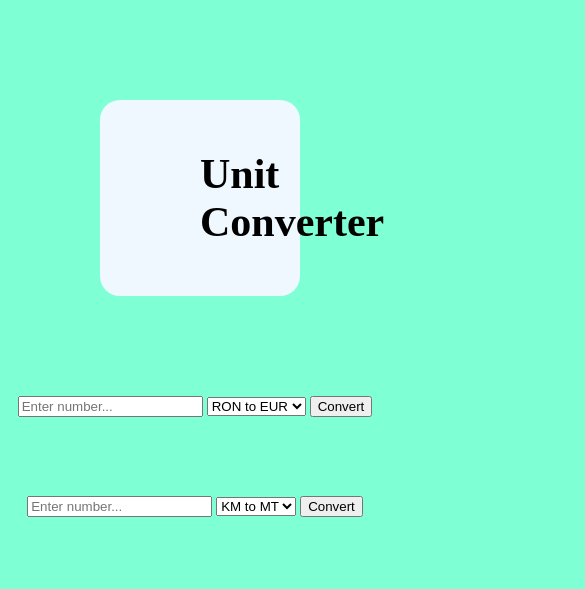
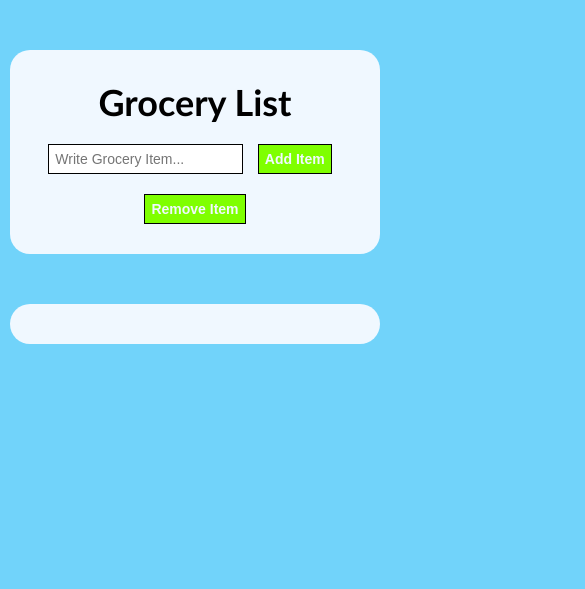
Before and after one commit to CosmyJS/Front-End-Projects, a plain HTML site: page index.html in a window 390 px wide. Shown: the top 589 px of the page, 585 px wide, since content can reach past the window. Drawn offline with Linux system fonts and the light colour scheme.

Commit message:
Grocery List
Grocery List Project

```diff
--- a/index.html
+++ b/index.html
@@ -3,40 +3,29 @@
 <head>
     <meta charset="UTF-8">
     <meta name="viewport" content="width=device-width, initial-scale=1.0">
-    <title>Unit Converter</title>
+    <title>Grocey List</title>
     <link rel="stylesheet" href="styles.css">
 </head>
 <body>
-    <h1>Unit Converter</h1>
-    <div>
-    <input id="inp" type="text" placeholder="Enter number...">
-    <select id="conv" name="covnverter" >
-        <option value="roneur" selected>RON to EUR</option>
-        <option value="eurron">EUR to RON</option>
-        <option value="ronusd">RON to USD</option>
-        <option value="usdron">USD to RON</option>
-    </select>
-    <button onclick="func1()">Convert</button>
-    <p>Result:
-    <input id="result" type="text">
-</p>
-</div>
-<div>
-    <input id="inp1" type="text" placeholder="Enter number...">
-    <select id="conv1" name="covnverter">
-        <option value="kmmeters" selected>KM to MT</option>
-        <option value="meterskm">MT to KM</option>
-        <option value="kmmiles">KM to ML</option>
-        <option value="mileskm">ML to KM</option>
-        <option value="metersfeet">MT to FT</option>
-        <option value="feetmeters">FT to MT</option>
-        <option value="metersinch">MT to IN</option>
-        <option value="inchmeters">IN to MT</option>
-    </select>
-    <button onclick="func2()">Convert</button>
-    <p>Result:
-    <input id="result1" type="text">
-</div>
+    <div class="section1">
+        <h1>Grocery List</h1>
+        <input id="inp" placeholder="Write Grocery Item...">
+        <button class="bt" onclick="func1()">Add Item</button>
+        <button class="bt1" onclick="func2()">Remove Item</button>
+
+
+    </div>
+
+    <div class="section2">
+        <table id="mytable" style="width: 100%;">
+
+
+
+        </table>
+    </div>
+
+
+
     <script src="scripts.js"></script>
 </body>
 </html>
--- a/scripts.js
+++ b/scripts.js
@@ -1,54 +1,76 @@
+// function func1() {
+//   const el = document.getElementsByClassName("nr");
+//   input = document.getElementById("inp");
+//   for (let i = 0; i < el.length; i++) {
+//     el[i].innerHTML = i + 1 + "." + input.value;
+//   }
+// }
+
+// function func1() {
+//   const table = document.getElementById("mytable");
+//   //const rmvButton = createElement("button");
+//   //el1 = document.getElementsByClassName("nr");
+//   const input = document.getElementById("inp");
+//   const newRow = table.insertRow(0);
+//   const newCell = newRow.insertCell(0);
+//   //   rmvButton.classList.add();
+//   //newCell.appendChild(rmvButton);
+//   newCell.innerHTML = input.value;
+// }
+
 function func1() {
-  const input = document.getElementById("inp").value;
-  const converter = document.getElementById("conv");
-  const result = document.getElementById("result");
-  const ronEur = input / 4.95;
-  const eurRon = input * 4.95;
-  const ronUsd = input / 4.45;
-  const usdRon = input * 4.45;
+  const input = document.getElementById("inp");
+  const btn = document.createElement("button");
+  const btn1 = document.createElement("button");
+  const item = document.createElement("td");
+  const tr = document.createElement("tr");
+  const tbl = document.getElementById("mytable");
+  const node = document.createTextNode("Remove Item");
+  const node1 = document.createTextNode("Check Item");
 
-  if (converter.value === "roneur") {
-    result.value = ronEur;
-  } else if (converter.value === "eurron") {
-    result.value = eurRon;
-  } else if (converter.value === "ronusd") {
-    result.value = ronUsd;
-  } else if (converter.value === "usdron") {
-    result.value = usdRon;
-  } else {
-    return "No input added";
-  }
+  btn.classList.add("btrmv");
+  btn1.classList.add("btrmv1");
+
+  btn.appendChild(node);
+  btn1.appendChild(node1);
+  tbl.appendChild(tr);
+  tr.appendChild(item);
+  item.append(input.value);
+  item.appendChild(btn);
+  item.appendChild(btn1);
+
+  btn.onclick = function () {
+    // item.classList.toggle("strikeout");
+    tbl.deleteRow(tr.rowIndex);
+  };
+  btn1.onclick = function () {
+    item.classList.toggle("strikeout");
+    // tbl.deleteRow(0);
+  };
+  input.value = "";
 }
-function func2() {
-  const input1 = document.getElementById("inp1").value;
-  const converter1 = document.getElementById("conv1");
-  const result1 = document.getElementById("result1");
-  const kmMt = input1 / 1000;
-  const mtKm = input1 * 1000;
-  const kmMl = input1 / 1.609;
-  const mlKm = input1 * 1.609;
-  const mtFt = input1 * 3.2808;
-  const ftMt = input1 / 3.2808;
-  const mtIn = input1 * 39.37;
-  const inMt = input1 / 39.37;
 
-  if (converter1.value === "kmmeters") {
-    result1.value = kmMt;
-  } else if (converter1.value === "meterskm") {
-    result1.value = mtKm;
-  } else if (converter1.value === "kmmiles") {
-    result1.value = kmMl;
-  } else if (converter1.value === "mileskm") {
-    result1.value = mlKm;
-  } else if (converter1.value === "metersfeet") {
-    result1.value = mtFt;
-  } else if (converter1.value === "feetmeters") {
-    result1.value = ftMt;
-  } else if (converter1.value === "metersinch") {
-    result1.value = mtIn;
-  } else if (converter1.value === "inchmeters") {
-    result1.value = inMt;
-  } else {
-    return "No input added";
-  }
-}
+// function func2() {
+//   const tbl = document.getElementById("mytable");
+//   tbl.deleteRow(0);
+// }
+
+// function deleteItem() {
+//   const btn1 = document.getElementsByClassName("btrmv");
+
+//   btn1.parentElement.remove();
+// }
+// function deleteItem() {
+//   input = document.querySelector("td");
+//   input.classList.add("strikeout");
+// }
+
+// function func1() {
+//   const mytable = document.getElementById("mytable");
+//   const rows = mytable.rows.length;
+//   const r = mytable.insertRows(rows);
+//   const c = r.insertCell(0);
+//   const name = document.createElement("input");
+//   name.type = "text";
+//   c.appendChild(name);
+// }
--- a/styles.css
+++ b/styles.css
@@ -1,20 +1,217 @@
-body, html{
-    background-color: aquamarine;
+/* General Styles */
+body, html {
     text-align: center;
+    height: 100%;
     margin: auto;
+    background-color: rgb(113, 211, 250);
+    font-family: Arial, sans-serif;
+    box-sizing: border-box;
 }
+
+/* Section Styles */
+.section1, .section2 {
+    background-color: aliceblue;
+    margin: 50px auto;
+    padding: 50px 0;
+    border-radius: 20px;
+    width: 80%;
+    max-width: 800px;
+}
+
+/* Heading Styles */
 h1 {
+    font-size: 72px;
+    font-family: 'Gill Sans', 'Gill Sans MT', Calibri, 'Trebuchet MS', sans-serif;
+    margin: 10px 0;
+}
+
+/* Input and Button Styles */
+#inp {
+    font-size: 18px;
+    padding: 10px;
+    border: solid 0.5px black;
+}
+
+.bt, .bt1 {
+    font-size: 18px;
+    font-weight: 700;
+    color: aliceblue;
+    padding: 10px;
+    background-color: chartreuse;
+    border: solid 0.5px black;
+    margin: 10px;
+    cursor: pointer;
+}
+
+/* Button Remove Styles */
+.btrmv, .btrmv1 {
+    padding: 15px;
+    font-size: 16px;
+    float: right;
+    border: none;
+    color: aliceblue;
+    border-radius: 5px;
+    margin-right: 5px;
+}
+
+.btrmv {
+    background-color: tomato;
+}
+
+.btrmv1 {
+    background-color: chartreuse;
+}
+
+/* Table Styles */
+td {
+    border: solid 0.2px rgb(185, 185, 185);
+    padding-top: 50px;
+    text-align: left;
+    font-size: 22px;
+}
+
+.nr {
+    text-align: left;
+}
+
+.strikeout {
+    text-decoration: line-through;
+}
+
+/* Responsive Styles */
+@media (max-width: 768px) {
+    .section1, .section2 {
+        width: 90%;
+        padding: 30px 0;
+    }
+
+    h1 {
+        font-size: 48px;
+    }
+
+    #inp, .bt, .bt1 {
+        font-size: 16px;
+        padding: 8px;
+    }
+
+    .btrmv, .btrmv1 {
+        font-size: 14px;
+        padding: 10px;
+    }
+
+    td {
+        font-size: 20px;
+    }
+}
+
+@media (max-width: 480px) {
+    .section1, .section2 {
+        width: 95%;
+        padding: 20px 0;
+    }
+
+    h1 {
+        font-size: 36px;
+    }
+
+    #inp, .bt, .bt1 {
+        font-size: 14px;
+        padding: 6px;
+    }
+
+    .btrmv, .btrmv1 {
+        font-size: 12px;
+        padding: 8px;
+    }
+
+    td {
+        font-size: 18px;
+    }
+}
+
+
+
+/* body, html{
+    text-align: center;
+    height: 100%;
+    margin: auto;
+    background-color: rgb(113, 211, 250);
+}
+
+.section1{
     background-color: aliceblue;
-    margin: 100px;
-    padding: 50px 100px 50px 100px;
-    border: white;
+    margin: 50px 400px 50px 400px;
+    padding: 50px 0px 50px 0px;
     border-radius: 20px;
-    font-size: 42px;
 
 }
-p {
+.section2{
+    background-color: aliceblue;
+    margin: 50px 400px 50px 400px;
+    padding: 0px 0px 0px 0px;
+
+
+}
+
+h1 {
+    font-size: 72px;
+    font-family: 'Gill Sans', 'Gill Sans MT', Calibri, 'Trebuchet MS', sans-serif;
+    margin-bottom: 10px;
+    margin-top: 10px;
+}
+
+#inp{
+    font-size: 18px;
+    padding: 10px;
+    border: solid 0.5px black;
+}
+
+.bt{
+    font-size: 18px;
+    font-weight:700;
+    color: aliceblue;
+    padding: 10px;
+    background-color: chartreuse;
+    border: solid 0.5px black;
+}
+.bt1{
+    font-size: 18px;
+    font-weight:700;
+    color: aliceblue;
+    padding: 10px;
+    background-color: chartreuse;
+    border: solid 0.5px black;
+}
+.btrmv{
     background-color: tomato;
-    padding: 10px 50px 10px 50px;
-    margin: 10px 720px 10px 720px;
-    border-radius: 10px;
+    padding: 15px;
+    font-size: 16px;
+    float: right;
+    border: white;
+    color: aliceblue;
+    border-radius: 5px;
 }
+.btrmv1{
+    background-color:chartreuse;
+    padding: 15px;
+    font-size: 16px;
+    float: right;
+    border: white;
+    color: aliceblue;
+    border-radius: 5px;
+    margin-right: 5px;
+}
+
+td{
+    border: solid 0.2px rgb(185, 185, 185);
+    padding-top: 50px;
+    text-align: left;
+    font-size: 22px;
+}
+.nr{
+    text-align: left;
+}
+
+.strikeout{
+    text-decoration: line-through;
+} */
```
